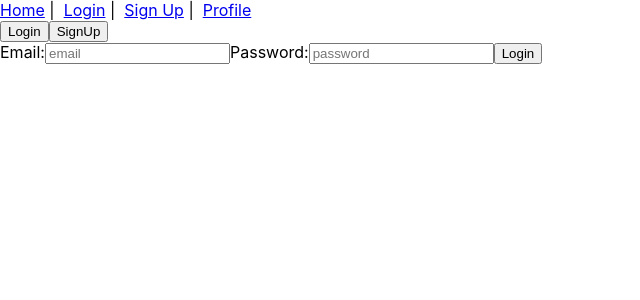
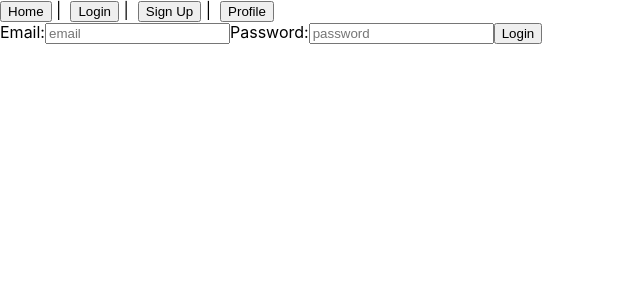
Before and after one commit to androi7/ml5-frontend, a React (Create React App) app: page /#/login in a window 1280 px wide. Shown: the top 300 px of the page, without its empty margins (0-640 px from the left). Built offline with nearby package versions, Linux system fonts and the light colour scheme.

Commit message:
Home component empty

```diff
--- a/src/components/Home/index.js
+++ b/src/components/Home/index.js
@@ -5,12 +5,7 @@ const Home = props => {
 
   return (
     <div>
-      <Link to="/login">
-        <button>Login</button>
-      </Link>
-      <Link to="/signup">
-        <button>SignUp</button>
-      </Link>
+
     </div>
   );
 }
--- a/src/routes.js
+++ b/src/routes.js
@@ -14,10 +14,18 @@ const Routes = props => {
     <div>
       <Router>
         <nav>
-          <Link to="/">Home</Link> | &nbsp;
-          <Link to="/login">Login</Link> | &nbsp;
-          <Link to="/signup">Sign Up</Link> | &nbsp;
-          <Link to="/user/me">Profile</Link>
+          <Link to="/">
+            <button>Home</button>
+          </Link> | &nbsp;
+          <Link to="/login">
+            <button>Login</button>
+          </Link> | &nbsp;
+          <Link to="/signup">
+            <button>Sign Up</button>
+          </Link> | &nbsp;
+          <Link to="/user/me">
+            <button>Profile</button>
+          </Link>
           <br/>
         </nav>
 
```
